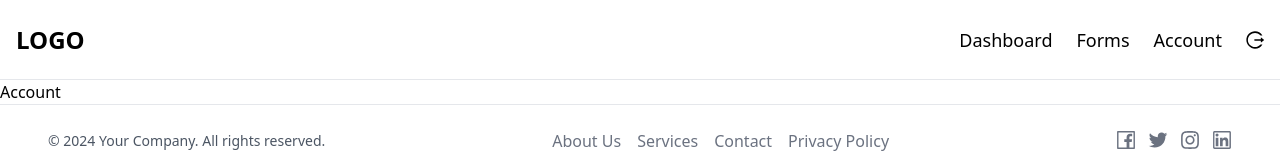
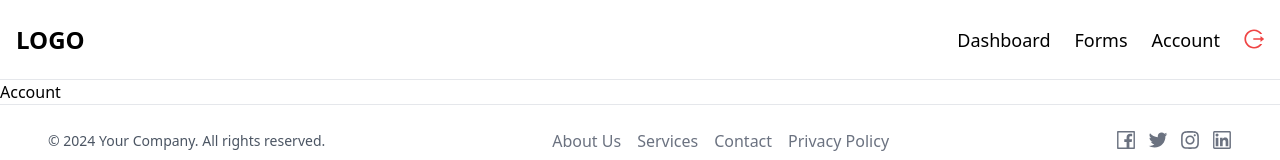
Before and after one commit to Abhiiix0/formspree_clone, a React (Create React App) app in the folder frontend/: page /account in a window 1280 px wide. Shown: the top 160 px of the page. Built offline with nearby package versions, Linux system fonts and the light colour scheme.

Commit message:
minor uichange

```diff
--- a/frontend/src/components/DashbaordHeader.jsx
+++ b/frontend/src/components/DashbaordHeader.jsx
@@ -33,8 +33,8 @@ const DashbaordHeader = () => {
           </Link>
           <p className="text-lg cursor-pointer">Forms</p>
           <p className="text-lg cursor-pointer">Account</p>
-          <p onClick={() => logout()} className=" text-lg cursor-pointer">
-            <LogoutOutlined />
+          <p onClick={() => logout()} className=" text-xl cursor-pointer">
+            <LogoutOutlined className=" text-red-500 " />
           </p>
         </div>
         <MenuOutlined
```
